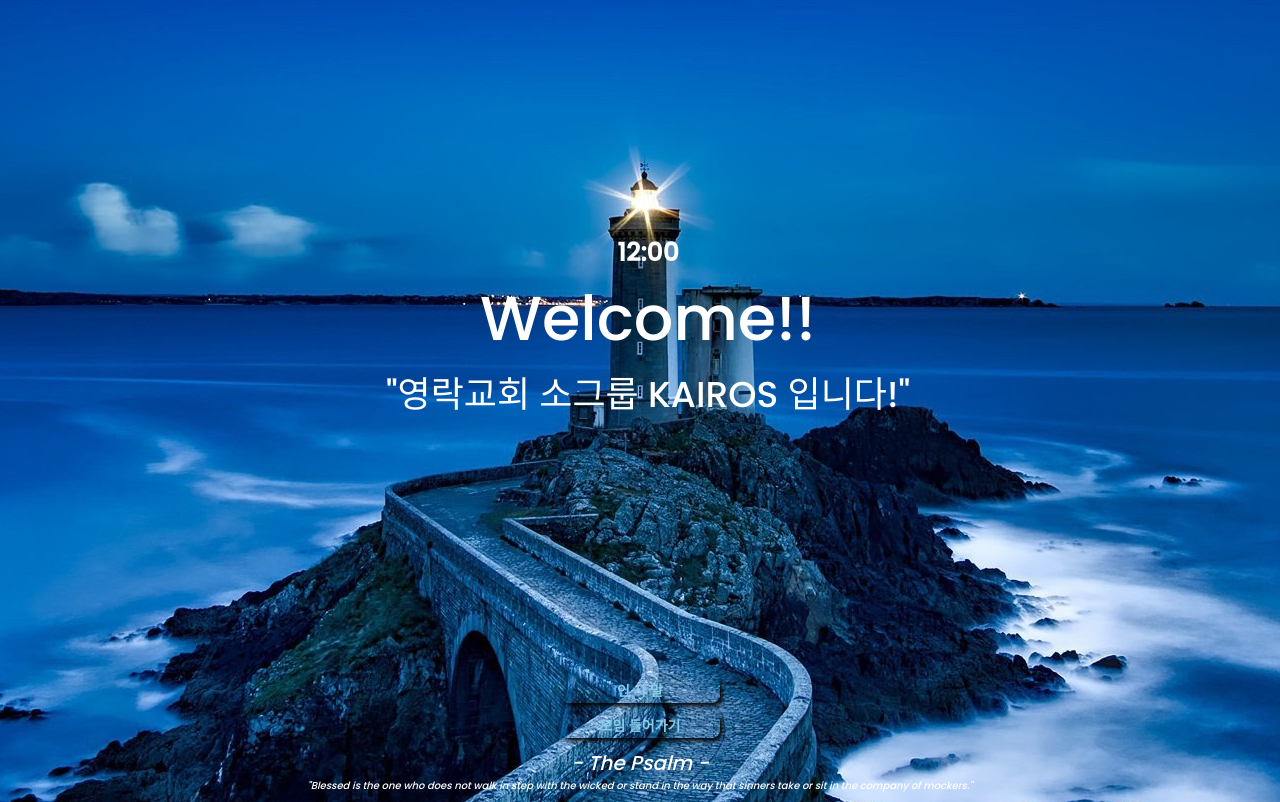
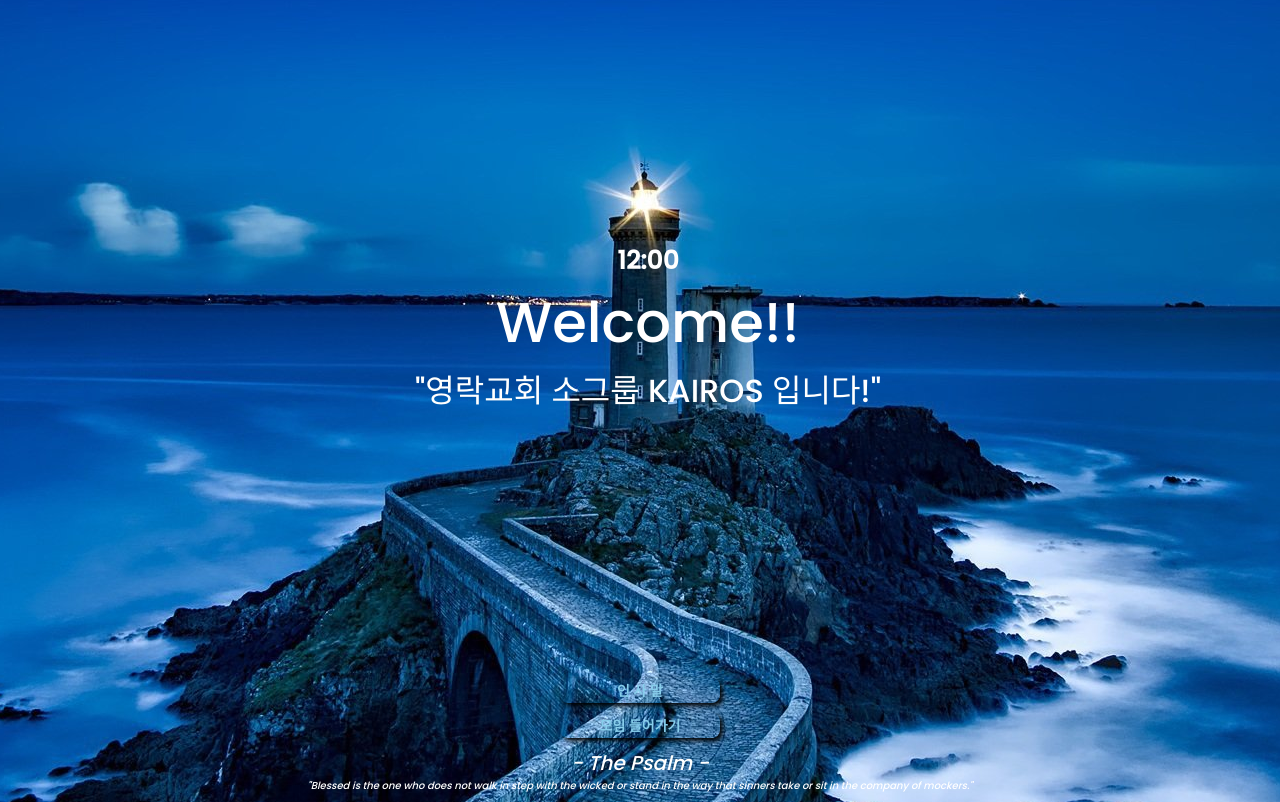
Before and after one commit to chorongiji/kairosintro, a plain HTML site: page index.html in a window 1280 px wide. Drawn offline with nearby package versions, Linux system fonts and the light colour scheme; no server answers.

Commit message:
Update index.html

```diff
--- a/index.html
+++ b/index.html
@@ -40,11 +40,11 @@
         }
 
         .greeting {
-            font-size: 62px;
+            font-size: 56px;
         }
 
         .todo {
-            font-size: 36px;
+            font-size: 32px;
         }
 
         .author {
```
